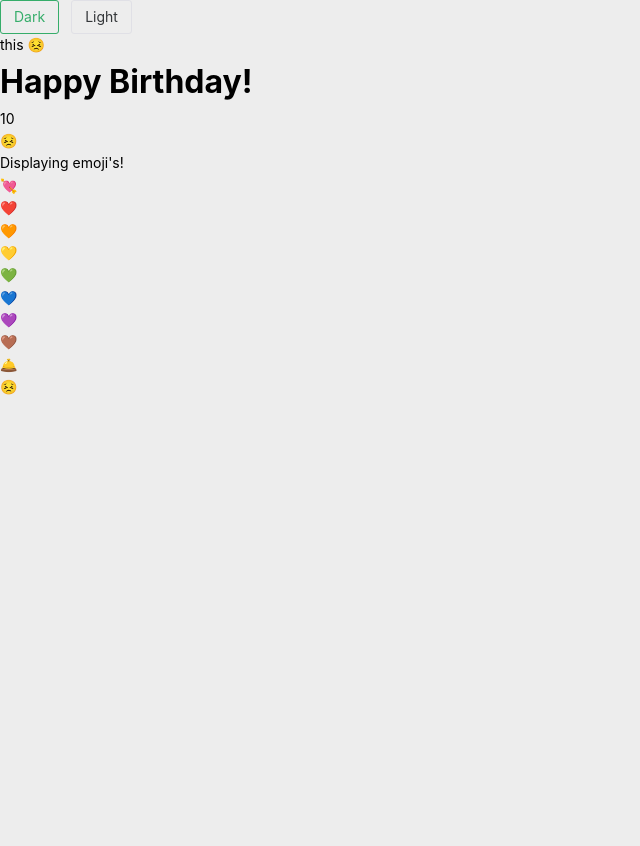
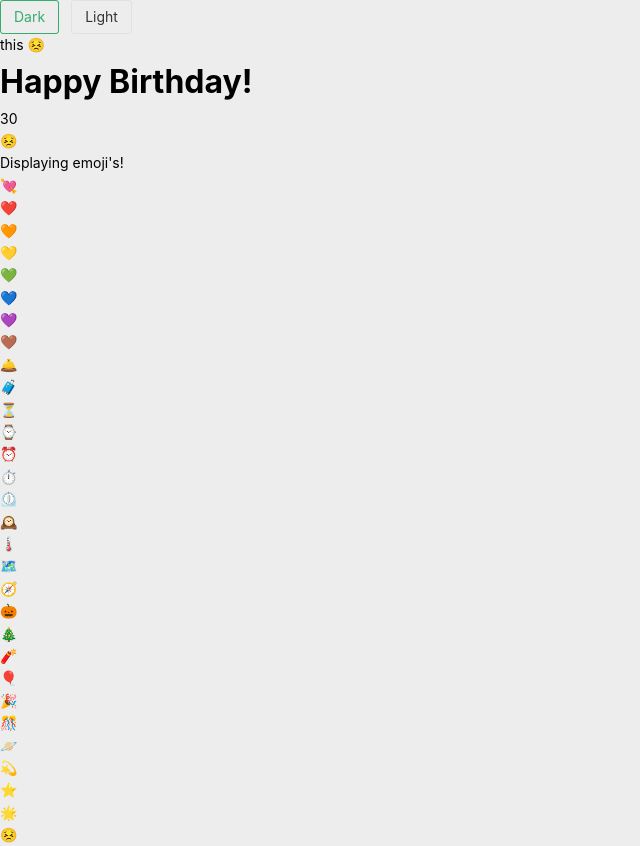
Before and after one commit to SamG06/where-emoji, a Vue app: page /play in a window 1280 px wide. Shown: the whole page, without its empty margins (0-640 px from the left). Before the commit the page ends 800 px from the top, so only its background shows below. Built offline with nearby package versions, Linux system fonts and the light colour scheme.

Commit message:
update: Changed the mode amount
Wanted to see more emoji rendered to test the outcome

```diff
--- a/src/App.vue
+++ b/src/App.vue
@@ -10,7 +10,7 @@
     </n-space>
     <router-view></router-view>
     <EmojiBox
-      :mode="{text: 'easy', amount: 10 }"
+      :mode="{text: 'easy', amount: 30 }"
     />
   </n-config-provider>
 </template>
```
